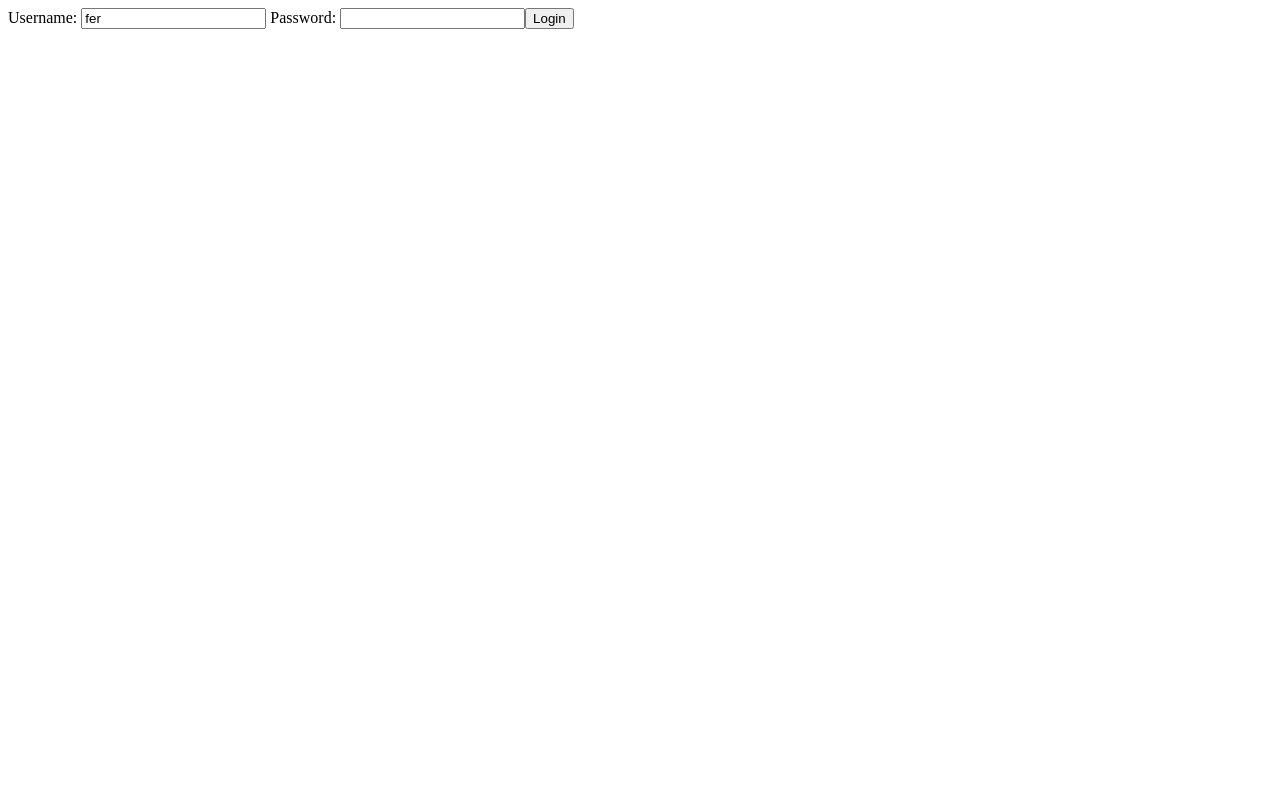
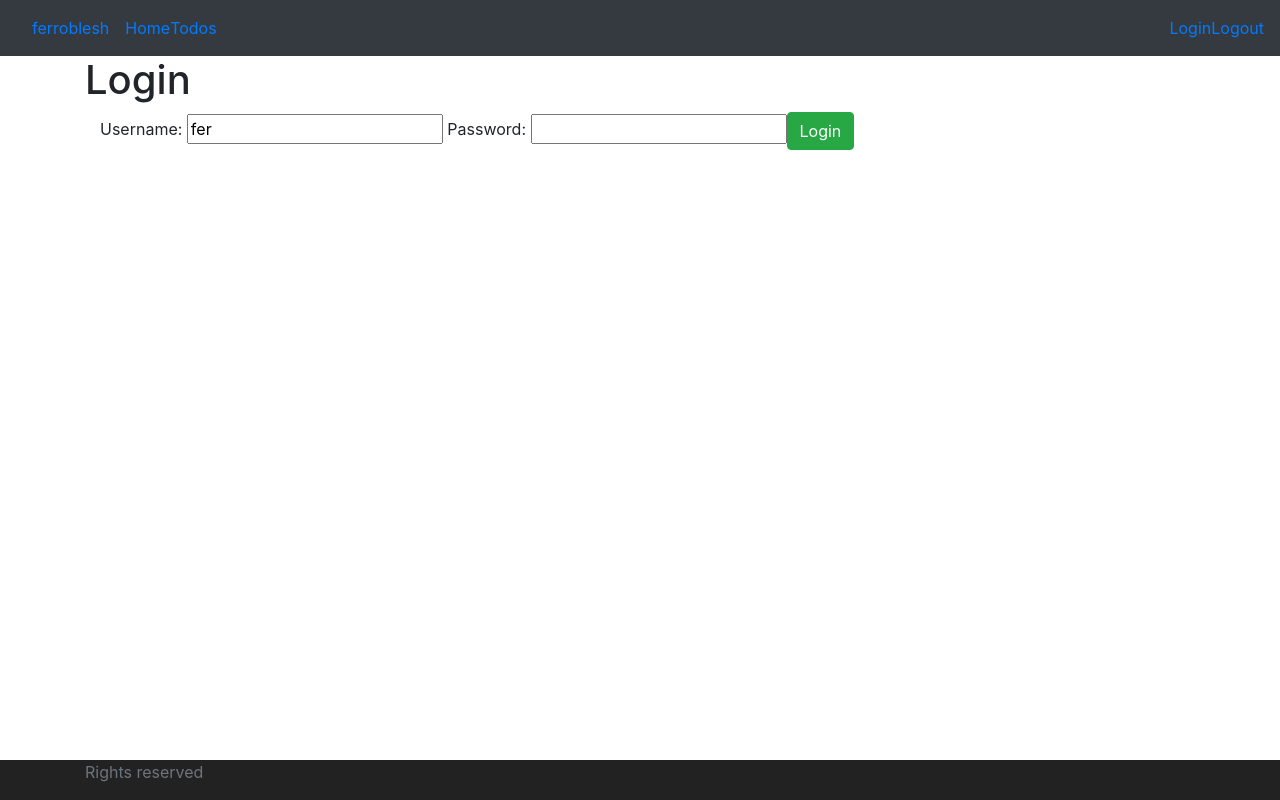
Before and after one commit to ferroblesh/java-angular, an Angular app: page /login in a window 1280 px wide. Built offline with nearby package versions, Linux system fonts and the light colour scheme.

Commit message:
Added bootstrap

```diff
--- a/src/app/app.component.html
+++ b/src/app/app.component.html
@@ -1,3 +1,6 @@
 <!-- <app-login></app-login> -->
-
-<router-outlet></router-outlet>
+<app-menu></app-menu>
+<div class="container">
+    <router-outlet></router-outlet>
+</div>
+<app-footer></app-footer>
--- a/src/app/app.module.ts
+++ b/src/app/app.module.ts
@@ -8,6 +8,8 @@
 import { LoginComponent } from './login/login.component';
 import { ErrorComponent } from './error/error.component';
 import { ListtodosComponent } from './listtodos/listtodos.component';
+import { MenuComponent } from './menu/menu.component';
+import { FooterComponent } from './footer/footer.component';
 
 @NgModule({
   declarations: [
@@ -15,7 +17,9 @@
     WelcomeComponent,
     LoginComponent,
     ErrorComponent,
-    ListtodosComponent
+    ListtodosComponent,
+    MenuComponent,
+    FooterComponent
   ],
   imports: [
     BrowserModule,
--- /dev/null
+++ b/src/app/footer/footer.component.css
@@ -0,0 +1,7 @@
+.footer{
+    position: absolute;
+    bottom: 0;
+    width: 100%;
+    height: 40px;
+    background-color: #222222;
+}
--- /dev/null
+++ b/src/app/footer/footer.component.html
@@ -0,0 +1,5 @@
+<footer class="footer">
+    <div class="container">
+        <span class="text-muted">Rights reserved</span>
+    </div>
+</footer>
--- /dev/null
+++ b/src/app/footer/footer.component.ts
@@ -0,0 +1,15 @@
+import { Component, OnInit } from '@angular/core';
+
+@Component({
+  selector: 'app-footer',
+  templateUrl: './footer.component.html',
+  styleUrls: ['./footer.component.css']
+})
+export class FooterComponent implements OnInit {
+
+  constructor() { }
+
+  ngOnInit(): void {
+  }
+
+}
--- a/src/app/listtodos/listtodos.component.html
+++ b/src/app/listtodos/listtodos.component.html
@@ -1,4 +1,7 @@
-<table border="1">
+<h1>Todos</h1>
+
+<div class="container">
+    <table class="table">
         <caption>My TODO's</caption>
         <thead>
             <th>description</th>
@@ -13,3 +16,4 @@
             </tr>
         </tbody>
     </table>
+</div>
--- a/src/app/login/login.component.html
+++ b/src/app/login/login.component.html
@@ -1,7 +1,12 @@
-<small *ngIf='invalidLogin' >{{errorMessage}}</small>
+<h1>Login</h1>
 
+<div class="container">
+    <div class="alert alert warning" *ngIf='invalidLogin' > {{errorMessage}}</div>
 <div>
     Username: <input [(ngModel)]="username" type="text" name="username">
     Password: <input [(ngModel)]="password" type="password" name="password">
-    <button (click)="handleLogin()">Login</button>
+    <button class="btn btn-success" (click)="handleLogin()">Login</button>
 </div>
+
+
+</div>
--- /dev/null
+++ b/src/app/menu/menu.component.html
@@ -0,0 +1,17 @@
+<header>
+    <nav class="navbar navbar-expand-md navbar-dark bg-dark">
+        <div>
+            <a class="nav-link" href="https://www.ferroblesh.com">ferroblesh</a>
+        </div>
+        <ul class="navbar-nav">
+            <li><a class="nav-link" href="/" class="navbar-link">Home</a></li>
+            <li><a class="nav-link" href="/todos" class="navbar-link">Todos</a></li>
+        </ul>
+        <ul class="navbar-nav navbar-collapse justify-content-end">
+            <li><a href="/login" class="navbar-link">Login</a></li>
+            <li><a href="/logout" class="navbar-link">Logout</a></li>
+        </ul>
+
+
+    </nav>
+</header>
--- /dev/null
+++ b/src/app/menu/menu.component.ts
@@ -0,0 +1,15 @@
+import { Component, OnInit } from '@angular/core';
+
+@Component({
+  selector: 'app-menu',
+  templateUrl: './menu.component.html',
+  styleUrls: ['./menu.component.css']
+})
+export class MenuComponent implements OnInit {
+
+  constructor() { }
+
+  ngOnInit(): void {
+  }
+
+}
--- a/src/app/welcome/welcome.component.html
+++ b/src/app/welcome/welcome.component.html
@@ -1,3 +1,7 @@
-Welcome {{name}} !!!
+<h1>Welcome</h1>
 
-You can manage your todos <a routerLink="/todos">here</a>
+<div class="container">
+    Welcome {{name}} !!!
+
+    You can manage your todos <a routerLink="/todos">here</a>
+</div>
--- a/src/styles.css
+++ b/src/styles.css
@@ -1 +1,2 @@
 /* You can add global styles to this file, and also import other style files */
+@import url(https://unpkg.com/bootstrap@4.1.0/dist/css/bootstrap.min.css)
```
Also changed, not shown: src/app/menu/menu.component.css (added), 2 other files (tests, documents, lock files or other folders). Lines whose indentation alone changed are shown as unchanged.
